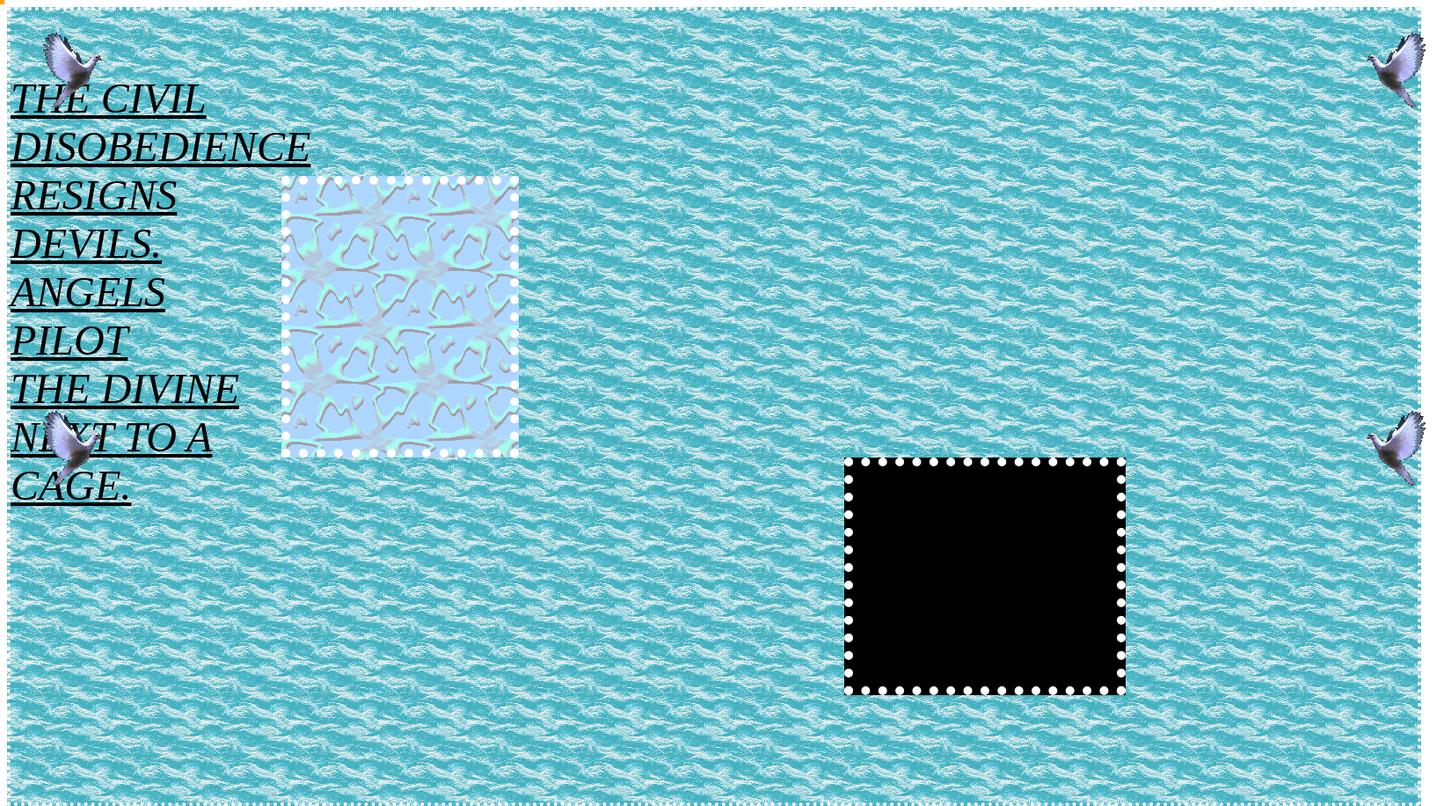
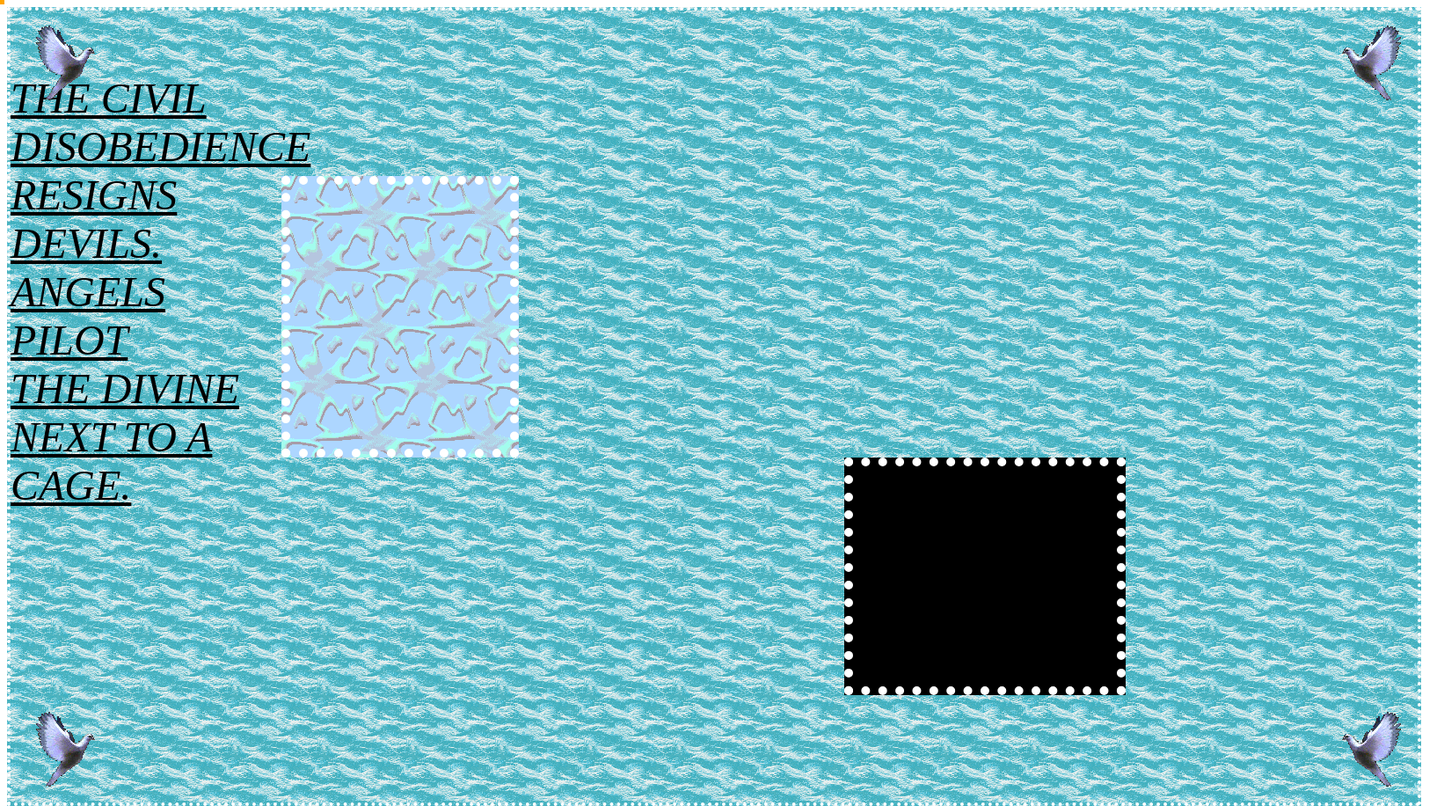
Before and after one commit to amck0812/amck_s25, a plain HTML site: page netdotart_pg2.html in a window 1280 px wide. Shown: the whole page at 88% size, 1642 px wide, since content can reach past the window. Drawn offline with Linux system fonts and the light colour scheme.

Commit message:
Add files via upload

```diff
--- a/netdotart_pg2.html
+++ b/netdotart_pg2.html
@@ -89,29 +89,29 @@
 /* dove1 */
 	.dove1 {
 		position: absolute;
-		left: 28px;
-        top: 28px;
+		left: 20px;
+        top: 20px;
 		z-index: 100;
 	}
 /* dove2 */
 	.dove2 {
 		position: absolute;
-		left: 1508px;
-        top: 28px;
+		left: 1480px;
+        top: 20px;
 		z-index: 100;
 	}
 /* dove3 */
 	.dove3 {
 		position: absolute;
-		left: 28px;
-        top: 458px;
+		left: 20px;
+        top: 800px;
 		z-index: 100;
 	}
 /* dove4 */
 	.dove4 {
 		position: absolute;
-		left: 1508px;
-        top: 458px;
+		left: 1480px;
+        top: 800px;
 		z-index: 100;
 	}
 </style>
```
